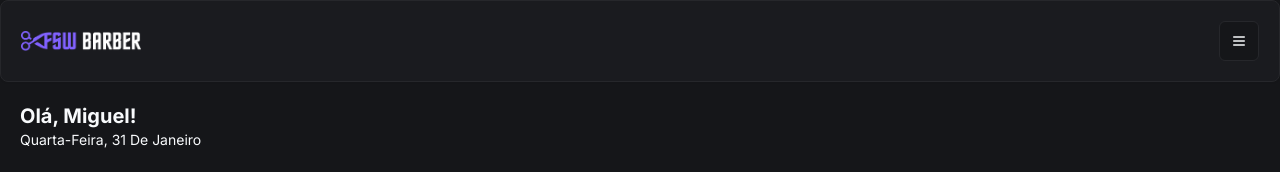
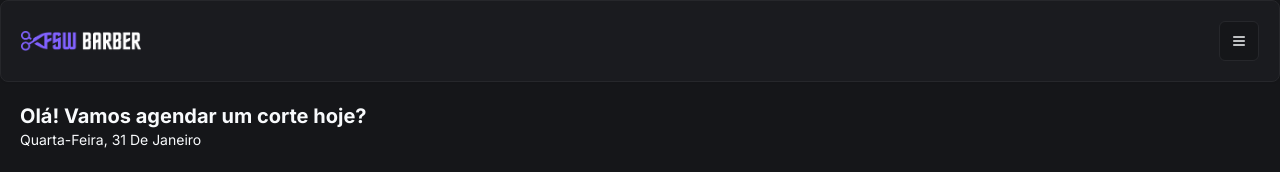
Before and after one commit to Rafmco/fullstack-barber, a Next.js app: page / in a window 1280 px wide. Shown: the top 172 px of the page. Built offline with nearby package versions, Linux system fonts and the light colour scheme; no server answers; the database is empty.

Commit message:
feat: add user name to home page;

```diff
--- a/app/(home)/page.tsx
+++ b/app/(home)/page.tsx
@@ -35,7 +35,9 @@ export default async function Home() {
       <Header />
 
       <div className="px-5 pt-5">
-        <h2 className="text-xl font-bold">Olá, Miguel!</h2>
+        <h2 className="text-xl font-bold">
+          {session?.user ? `Olá, ${session.user.name?.split(" ")[0]}!` : "Olá! Vamos agendar um corte hoje?"}
+        </h2>
         <p className="capitalize text-sm">
           {format(new Date(), "EEEE',' dd 'de' MMMM", {
             locale: ptBR
```
